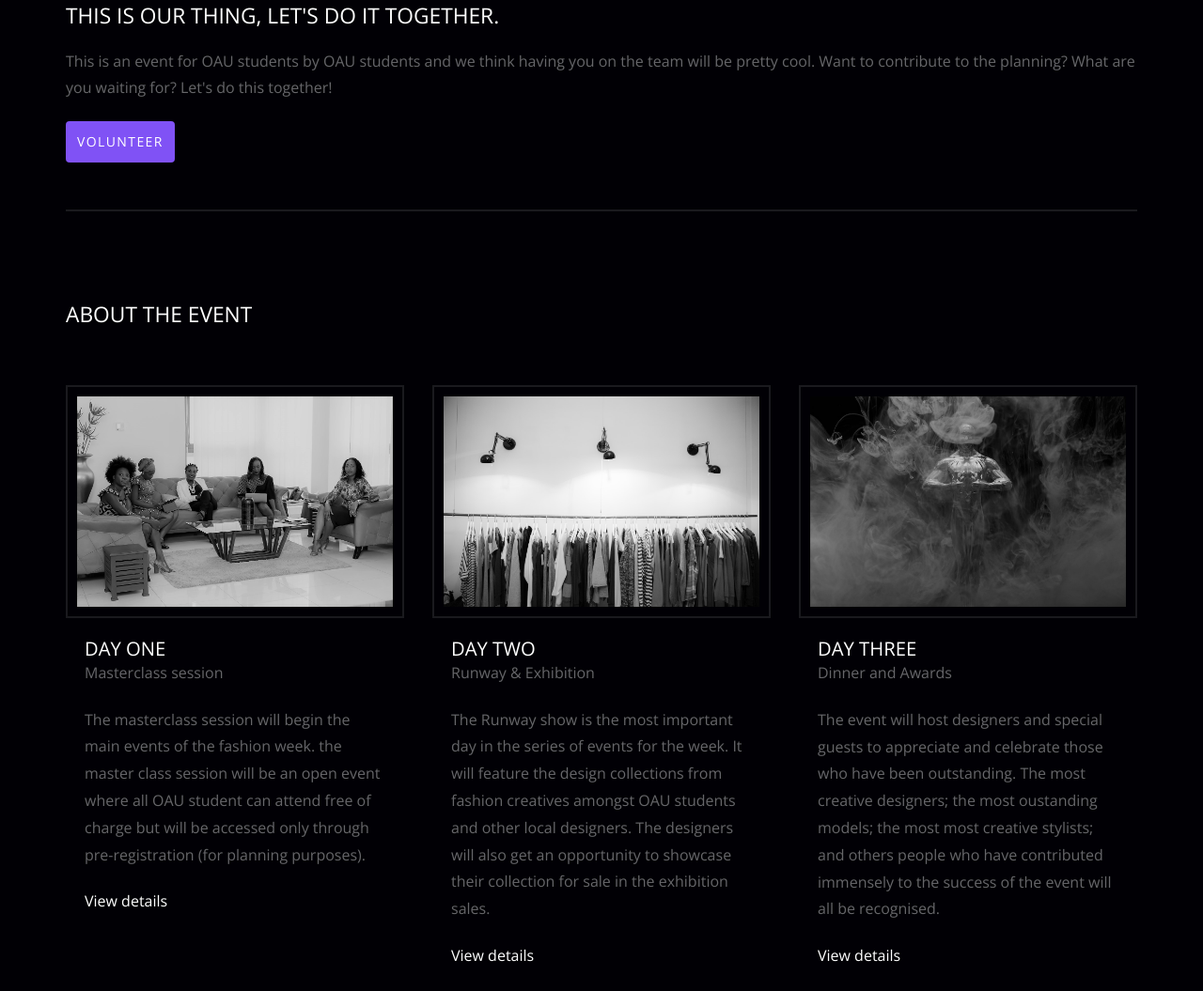
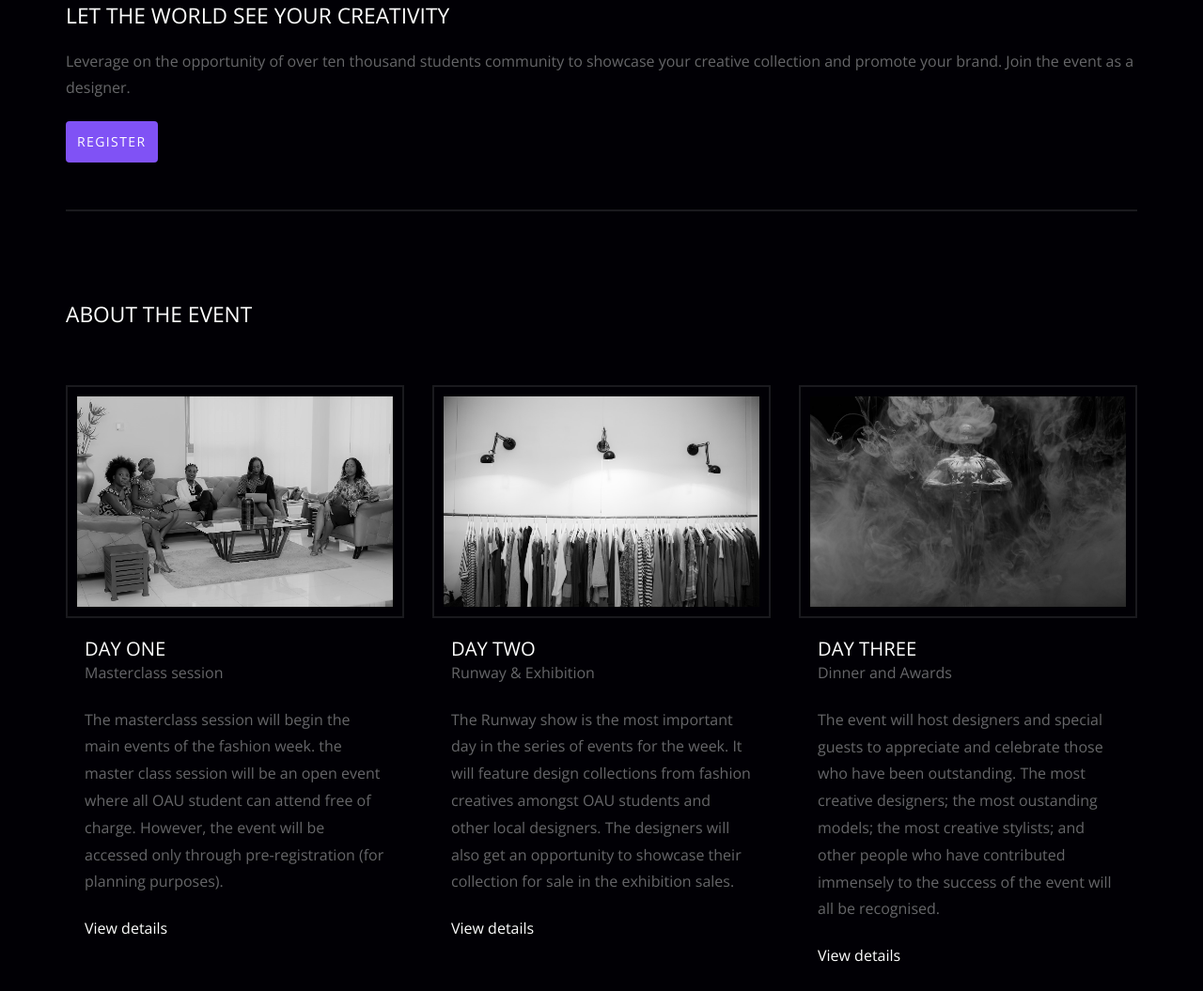
Before and after one commit to TheKhafre/OAU-fashion_week, a website: page index.html in a window 1280 px wide. Shown: the part 1376-2431 px from the top of the page at 94% size. Drawn offline with nearby package versions, Linux system fonts and the light colour scheme; files whose address does not match are found by name.

Commit message:
corrected the errors in mobile view and typos

```diff
--- a/index.html
+++ b/index.html
@@ -168,9 +168,9 @@
 
   <div class="container">
     <div class="probootstrap-cta probootstrap-animate">
-      <h2 class="mb20">THIS IS OUR THING, LET'S DO IT TOGETHER.</h2>
-      <p>This is an event for OAU students by OAU students and we think having you on the team will be pretty cool. Want to contribute to the planning? What are you waiting for? Let's do this together!</p>
-      <p><a href="#" role="button" class="btn btn-primary">VOLUNTEER</a></p>
+      <h2 class="mb20">LET THE WORLD SEE YOUR CREATIVITY</h2>
+      <p>Leverage on the opportunity of over ten thousand students community to showcase your creative collection and promote your brand. Join the event as a designer.</p>
+      <p><a href="#" role="button" class="btn btn-primary">Register</a></p>
     </div>
   </div>
 
@@ -192,7 +192,7 @@
             <div class="probootstrap-card-text">
               <h2 class="probootstrap-card-heading mb0">DAY ONE</h2>
               <p class="category">Masterclass session</p>
-              <p>The masterclass session will begin the main events of the fashion week. the master class session will be an open event where all OAU student can attend free of charge but will be accessed only through pre-registration (for planning purposes). </p>
+              <p>The masterclass session will begin the main events of the fashion week. the master class session will be an open event where all OAU student can attend free of charge. However, the event will be accessed only through pre-registration (for planning purposes). </p>
               <p><a href="#">View details</a></p>
             </div>
           </div>
@@ -205,7 +205,7 @@
             <div class="probootstrap-card-text">
               <h2 class="probootstrap-card-heading mb0">DAY TWO</h2>
               <p class="category">Runway &amp; Exhibition</p>
-              <p>The Runway show is the most important day in the series of events for the week. It will feature the design collections from fashion creatives amongst OAU students and other local designers. The designers will also get an opportunity to showcase their collection for sale in the exhibition sales.</p>
+              <p>The Runway show is the most important day in the series of events for the week. It will feature design collections from fashion creatives amongst OAU students and other local designers. The designers will also get an opportunity to showcase their collection for sale in the exhibition sales.</p>
               <p><a href="#">View details</a></p>
             </div>
           </div>
@@ -218,7 +218,7 @@
             <div class="probootstrap-card-text">
               <h2 class="probootstrap-card-heading mb0">DAY THREE</h2>
               <p class="category">Dinner and Awards</p>
-              <p>The event will host designers and special guests to appreciate and celebrate those who have been outstanding. The most creative designers; the most oustanding models; the most most creative stylists; and others people who have contributed immensely to the success of the event will all be recognised.</p>
+              <p>The event will host designers and special guests to appreciate and celebrate those who have been outstanding. The most creative designers; the most oustanding models; the most creative stylists; and other people who have contributed immensely to the success of the event will all be recognised.</p>
               <p><a href="#">View details</a></p>
             </div>
           </div>
@@ -235,7 +235,7 @@
         <div class="col-md-3">
           <div class="probootstrap-footer-widget">
             <h4 class="heading">ABOUT OAUFW.</h4>
-            <p>The OAU Fashion week events maiden edition will be an opportunity to celebrate students and local creatives and an avenue to contribute to the growth of made in Nigeria fashion products.</p>
+            <p>The OAU Fashion week maiden edition will be an opportunity to celebrate students and local creatives. it will also be as an avenue to contribute to the growth of made in Nigeria fashion products.</p>
             <p><a href="#">Read more...</a></p>
           </div>
         </div>
@@ -266,7 +266,7 @@
         <div class="col-md-3">
           <div class="probootstrap-footer-widget probootstrap-link-wrap">
             <h4 class="heading">Join the list</h4>
-            <p>Be the first to hear from us when we have important announcement</p>
+            <p>Be the first to hear from us when there i an important announcement</p>
             <form action="#">
               <div class="form-field">
                 <input type="text" class="form-control" placeholder="Enter your email">
```
